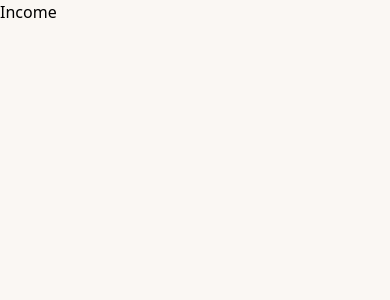
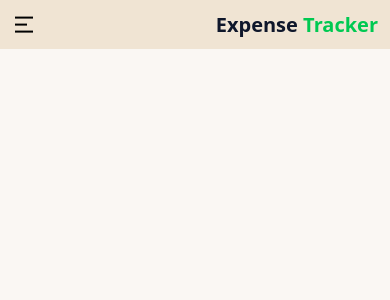
Before and after one commit to Glenn-Rhee/money-tracker, a Next.js app: page /income in a window 390 px wide. Shown: the top 300 px of the page. Built offline with nearby package versions, Linux system fonts and the light colour scheme.

Commit message:
refactor: fixed navbar ui transition at phone

```diff
--- a/src/app/expense/page.tsx
+++ b/src/app/expense/page.tsx
@@ -1,7 +1,9 @@
+import Container from "@/components/Container";
+
 export default function ExpensePage() {
   return (
-    <div>
+    <Container>
       <h1>Expense</h1>
-    </div>
+    </Container>
   );
 }
--- a/src/app/income/page.tsx
+++ b/src/app/income/page.tsx
@@ -1,7 +1,9 @@
+import Container from "@/components/Container";
+
 export default function IncomePage() {
   return (
-    <div>
+    <Container>
       <h1>Income</h1>
-    </div>
+    </Container>
   );
 }
--- a/src/app/page.tsx
+++ b/src/app/page.tsx
@@ -2,8 +2,9 @@ import Container from "@/components/Container";
 
 export default async function Home() {
   return (
+    // <div></div>
    <Container>
-    <h1>Home</h1>
+    <h1></h1>
    </Container>
   );
 }
--- a/src/components/Container.tsx
+++ b/src/components/Container.tsx
@@ -8,7 +8,7 @@ interface ContainerProps {
 export default function Container(props: ContainerProps) {
   const { className, children } = props;
   return (
-    <div className={clsx("my-container mt-4", className)}>
+    <div className={clsx("my-container", className)}>
       <NavbarPhone />
       {children}
     </div>
--- a/src/components/Navbar.tsx
+++ b/src/components/Navbar.tsx
@@ -19,7 +19,7 @@ export default function Navbar(props: NavbarProps) {
     <nav
       ref={ref}
       className={clsx(
-        "fixed top-0 py-2 px-2 z-30 left-0 bottom-0 border-r bg-white-primary border-slate-400 w-[15%] max-w-[250px]",
+        "fixed h-screen top-0 py-2 px-2 z-30 left-0 bottom-0 border-r bg-white-primary border-slate-400 w-[15%] max-w-[250px]",
         {
           "hidden lg:block": !isForMobile,
           "block w-[200px]": isForMobile,
--- a/src/components/NavbarPhone.tsx
+++ b/src/components/NavbarPhone.tsx
@@ -25,7 +25,7 @@ export default function NavbarPhone() {
 
   return (
     <>
-      <nav className="lg:hidden fixed top-0 text-2xl right-0 left-0 flex justify-between items-center px-3 py-2 bg-mypink-100 z-10">
+      <nav className="lg:hidden fixed top-0 text-2xl bg-mypink-100 right-0 left-0 flex justify-between items-center px-3 py-2">
         <button className="cursor-pointer" onClick={() => setIsOpen(true)}>
           <i className="ri-menu-2-line"></i>
         </button>
@@ -40,7 +40,7 @@ export default function NavbarPhone() {
             opacity: 1,
           },
           hide: {
-            x: -120,
+            x: -200,
             opacity: 0,
           },
         }}
--- a/src/components/navbar/Items.tsx
+++ b/src/components/navbar/Items.tsx
@@ -1,9 +1,11 @@
+import { useNavbar } from "@/store/useNavbar";
 import clsx from "clsx";
 import Link from "next/link";
 import { usePathname } from "next/navigation";
 
 export default function Items() {
   const pathname = usePathname();
+  const { setIsOpen } = useNavbar();
   const itemsNavbar = [
     {
       href: "/",
@@ -25,7 +27,7 @@ export default function Items() {
   return (
     <ul className="mt-6 flex flex-col gap-y-3">
       {itemsNavbar.map((item) => (
-        <Link key={item.href} href={item.href}>
+        <Link onClick={() => setIsOpen(false)} key={item.href} href={item.href}>
           <li
             className={clsx(
               "w-full py-1.5 text-slate-800 gap-x-3 text-lg ps-4 rounded-lg flex items-center",
```
